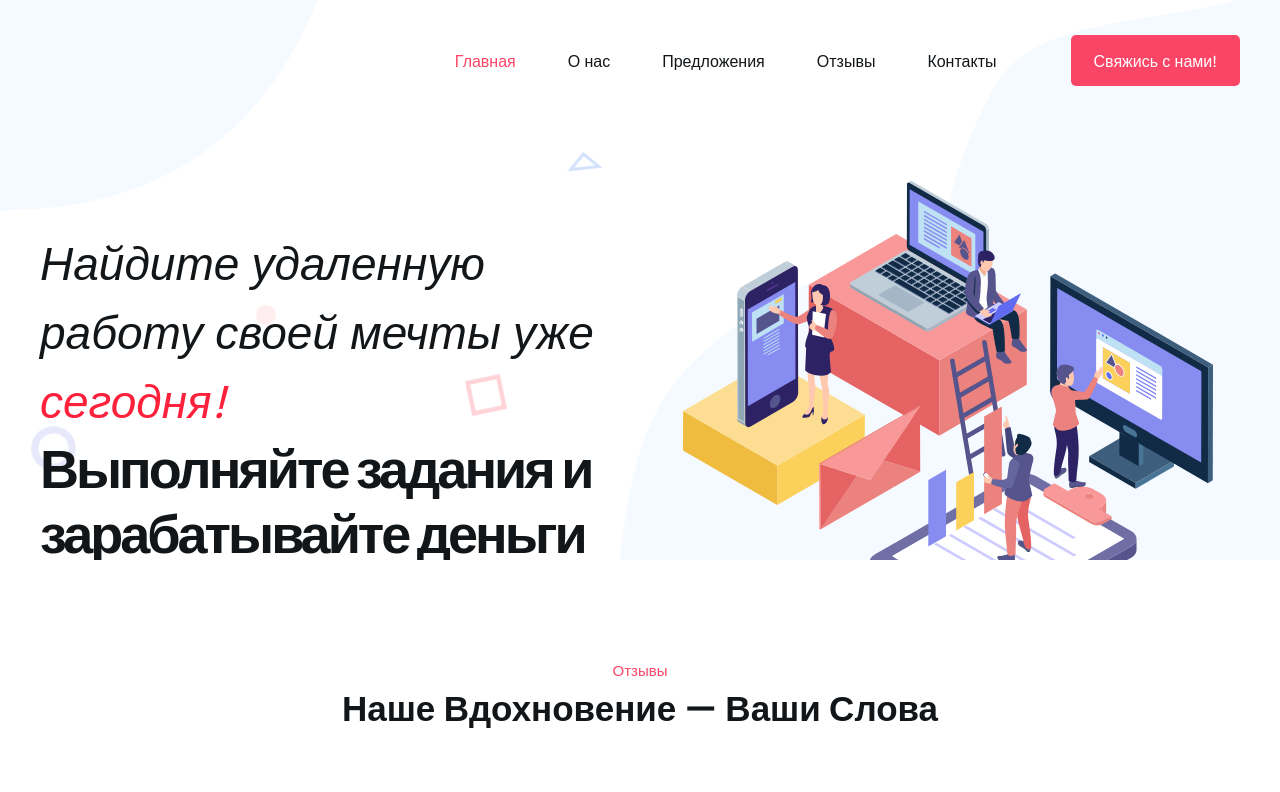
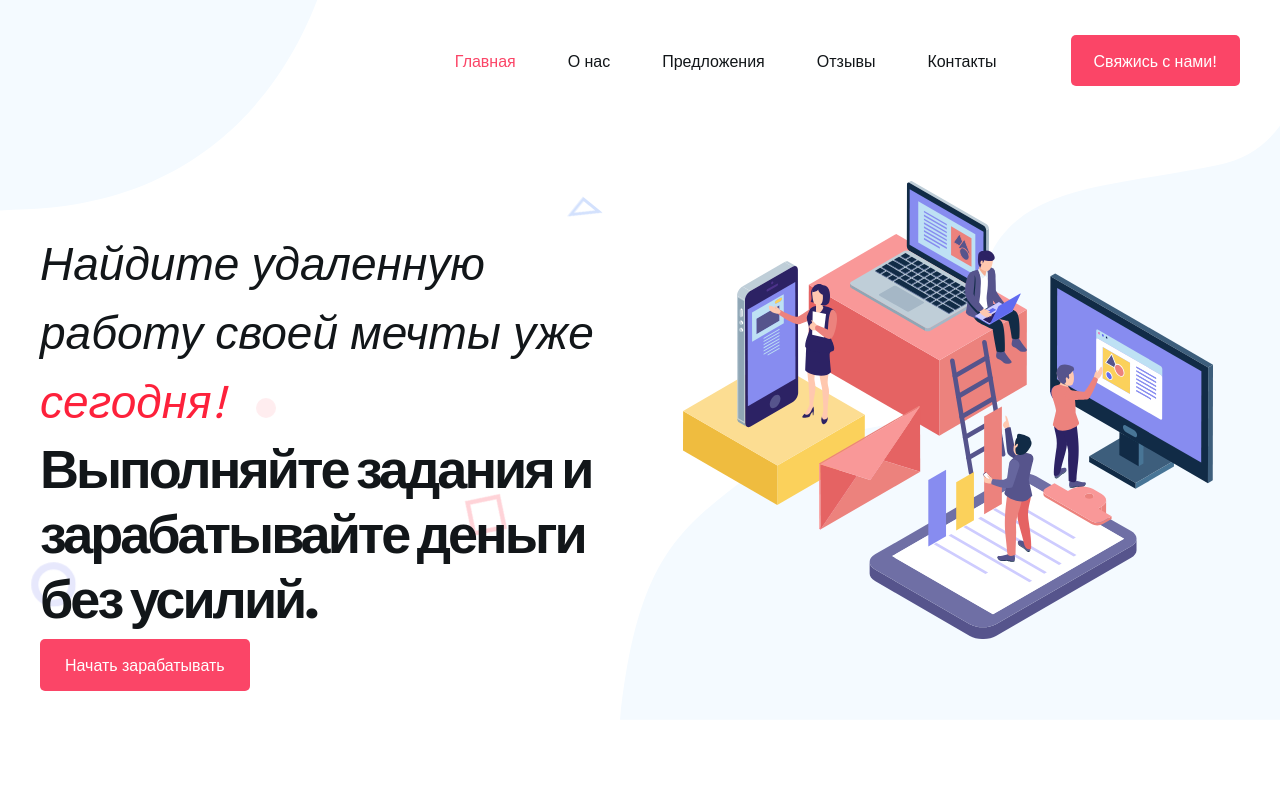
Before and after one commit to AlexMamoeb/work-site, a plain HTML site: page index.html in a window 1280 px wide. Shown: the top 792 px of the page. Drawn offline with Linux system fonts and the light colour scheme.

Commit message:
Update bizord.css

```diff
--- a/css/bizord.css
+++ b/css/bizord.css
@@ -216,7 +216,7 @@ img {max-width: 100%;}
 /*End quote popup*/
 
 /*Banner part*/
-.banner-part{position: relative;padding-top:100px;background-repeat: no-repeat;padding-bottom: 150px;height: 70vh;}
+.banner-part{position: relative;padding-top:100px;background-repeat: no-repeat;padding-bottom: 150px;height: 90vh;}
 .section-icons{position: absolute;left: 0;right: 0;top: 0;bottom: 0;}
 .banner-part .banner-bg-left{left: -283px;top: -50px;width: 615px;height: 370px;}
 .banner-part .banner-bg-right{right: -270px;bottom: 0;width: 930px;}
```
